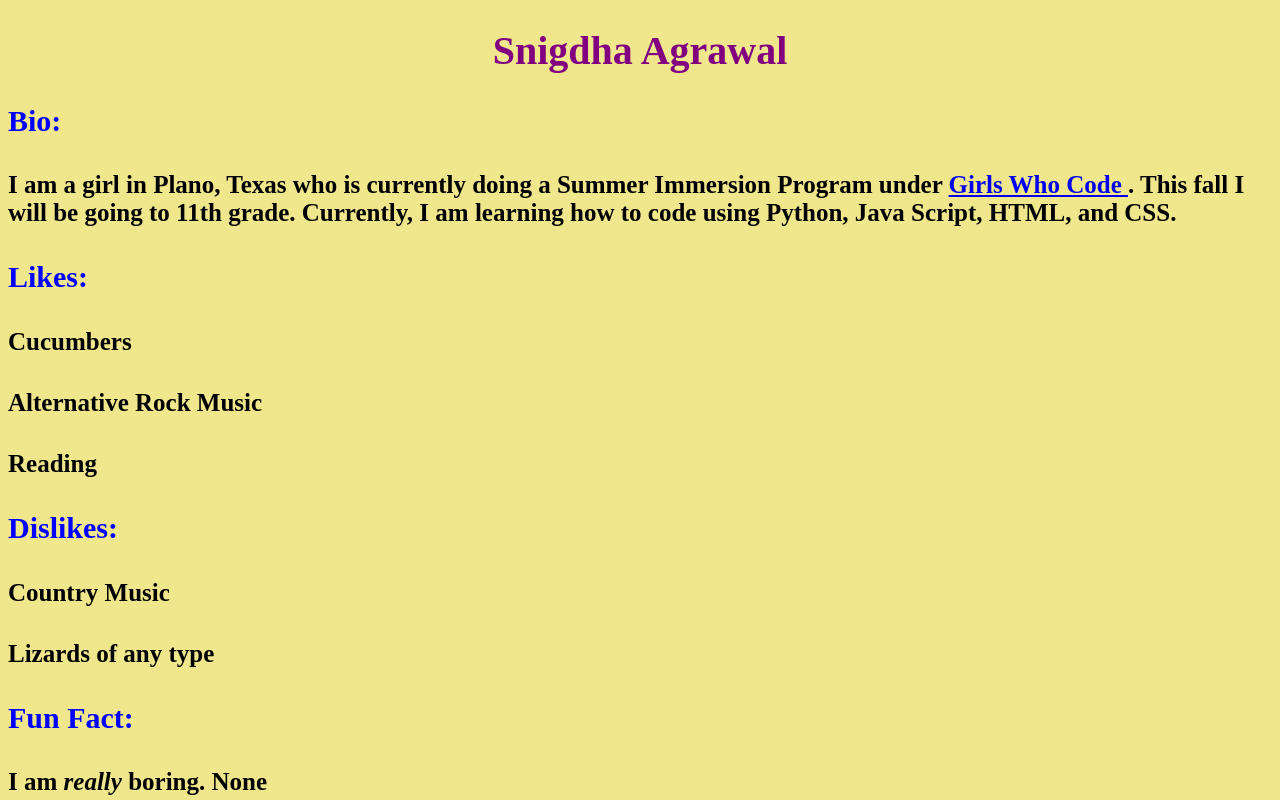
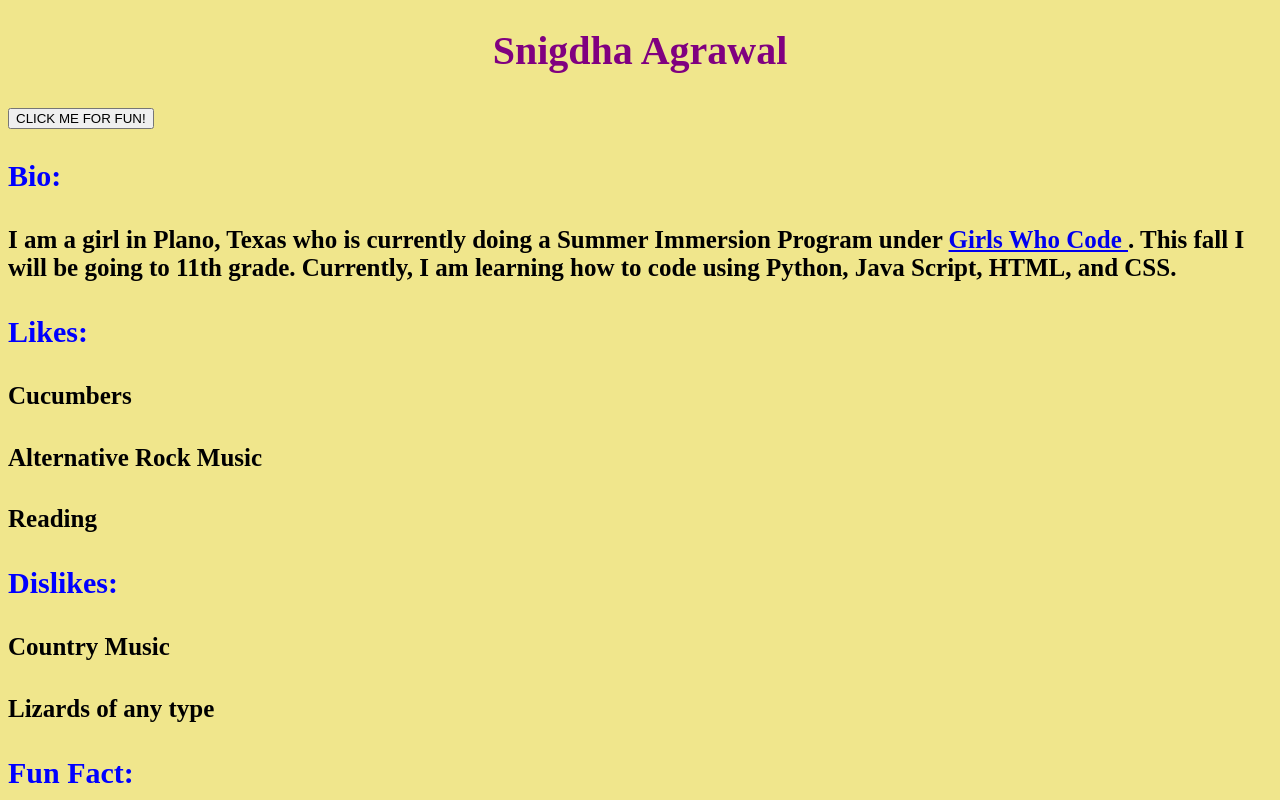
Before and after one commit to snigdogagra/website-portfolio, a plain HTML site: page index.html in a window 1280 px wide. Shown: the top 800 px of the page. Drawn offline with Linux system fonts and the light colour scheme.

Commit message:
Update index.html

```diff
--- a/index.html
+++ b/index.html
@@ -7,6 +7,7 @@
   </head>
   <body>
       <center> <h1> Snigdha Agrawal </h1> </center>
+      <button> CLICK ME FOR FUN! </button>
     <!--div-->
       <h3> Bio: </h3>
     <h4>I am a girl in Plano, Texas who is currently doing a Summer Immersion Program under <a href = "https://girlswhocode.com/"> Girls Who Code </a>. This fall I will be going to 11th grade. Currently, I am learning how to code using Python, Java Script, HTML, and CSS.</h4>
```
